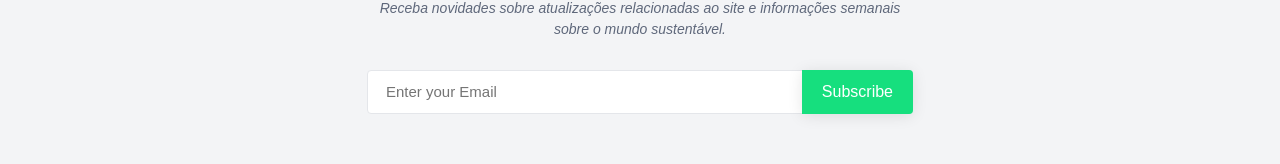
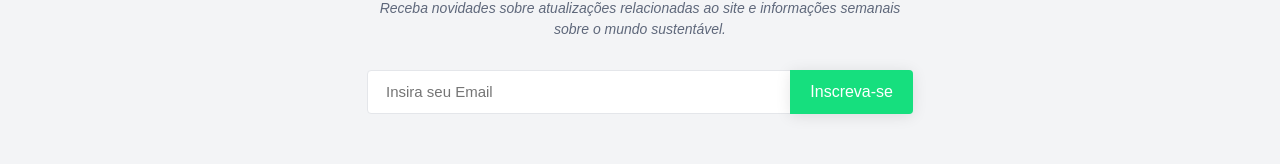
Before and after one commit to IsaacLouzeiro/faverti, a Vue app: page / in a window 1280 px wide. Shown: the part 7444-7608 px from the top of the page. Built offline with nearby package versions, Linux system fonts and the light colour scheme.

Commit message:
arrumando imput do rodapé

```diff
--- a/src/components/FooterSection.vue
+++ b/src/components/FooterSection.vue
@@ -14,7 +14,7 @@
                 <div class="row footer-newsletter justify-content-center">
                     <div class="col-lg-6">
                         <form action="" method="post">
-                            <input type="email" name="email" placeholder="Enter your Email" required><input type="submit" value="Subscribe">
+                            <input type="email" name="email" placeholder="Insira seu Email" required><input type="submit" value="Inscreva-se">
                         </form>
                     </div>
                 </div>
```
